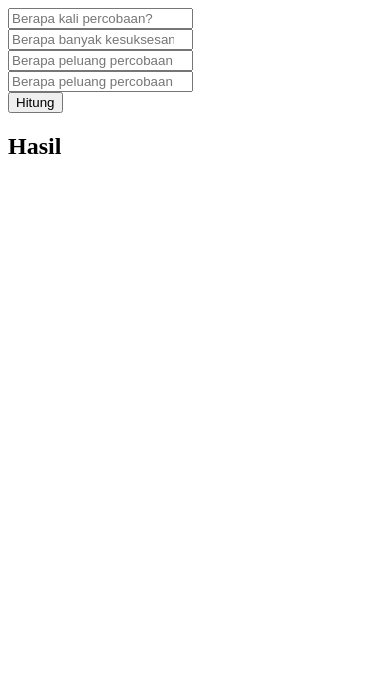
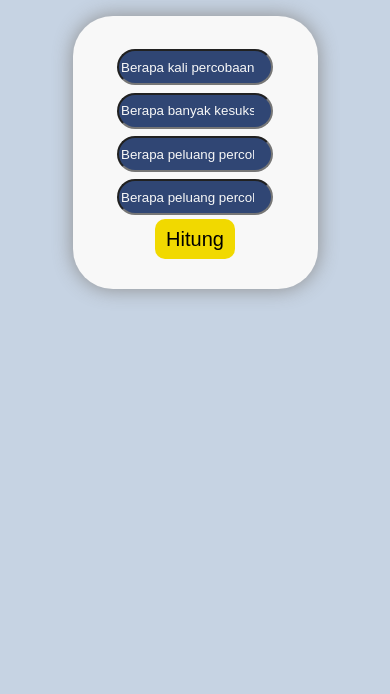
Before and after one commit to angga1837/kalkulator-peluang-binomial, a plain HTML site: page index.html in a window 390 px wide. Shown: the part 150-844 px from the top of the page. Drawn offline with Linux system fonts and the light colour scheme.

Commit message:
tinggal responsive degisn

```diff
--- a/index.html
+++ b/index.html
@@ -3,6 +3,7 @@
 <head>
     <meta charset="UTF-8">
     <meta name="viewport" content="width=device-width, initial-scale=1.0">
+    <link rel="stylesheet" href="style.css">
     <title>Kalkulator Peluang Binomial</title>
 </head>
 <body>
@@ -29,7 +30,7 @@
         </div>
 
     </form>
-    <div class="hasil"><h2 id="hasil">Hasil</h2></div>
+    <div class="hasil" id="hasil"></div>
 
 
     <script src="script.js">
--- a/script.js
+++ b/script.js
@@ -1,19 +1,23 @@
 function peluang(){
     let n = parseInt(document.getElementById("input-n").value);
     let x = parseInt(document.getElementById("input-x").value);
-    let p = parseInt(document.getElementById("input-p").value);
-    let q = parseInt(document.getElementById("input-q").value);
-    var Peluang = (factorial(n)/(factorial(x)*factorial(n-x))) * pangkat(p, x)  ;
+    let p = parseFloat(document.getElementById("input-p").value);
+    let q = parseFloat(document.getElementById("input-q").value);
+    var Peluang = parseFloat((factorial(n)/(factorial(x)*factorial(n-x))) * pangkat(p, x) * pangkat(q, n-x)) ;
     document.getElementById("hasil").innerHTML = Peluang;
     console.log(Peluang);
 
 
     function pangkat(a,b){
-        for (let i = )
+        hasilpangkat = 1
+        for (let i = 1; i <= b; i++ ){
+            hasilpangkat = hasilpangkat * a;
+        }
+        return hasilpangkat
     }
-    function factorial(x){
+    function factorial(p){
         let total = 1;
-        for (let i = x; i > 0; i-- ){
+        for (let i = p; i > 0; i-- ){
             total = total * i;
 
         };
--- a/style.css
+++ b/style.css
@@ -0,0 +1,49 @@
+body{
+    text-align: center;
+    align-self: center;
+    align-items: center;
+    align-content: center;
+    justify-content: center;
+    justify-items: center;
+    justify-self: center;
+    background-color: 	#c6d3e3;
+    color: 	#304674;
+}
+form{
+    margin: 5% 5% 5% 5%;
+    background-color: #f8f8f8;
+    padding: 30px;
+    border-radius: 40px;
+    border: 0;
+    box-shadow: 0px 0px 20px rgb(141, 141, 141);
+}
+::placeholder{
+    color: #f8f8f8;
+}
+.isian{
+    background-color: #304674;
+    color: white;
+    margin: 2% 0 2% 0;
+    width: 600px;
+    height: 30px;
+    border-radius: 40px;
+}
+#hitung{
+    border-radius: 10px;
+    border: 0;
+    background-color: rgb(241, 217, 0);
+    height: 40px;
+    width: 80px;
+    font-size: 20px;
+}
+
+@media (max-width: 450px) {
+    .isian{
+        background-color: #304674;
+        color: white;
+        margin: 2% 0 2% 0;
+        width: 80%;
+        height: 10%px;
+        border-radius: 40px;
+    }
+}
```
